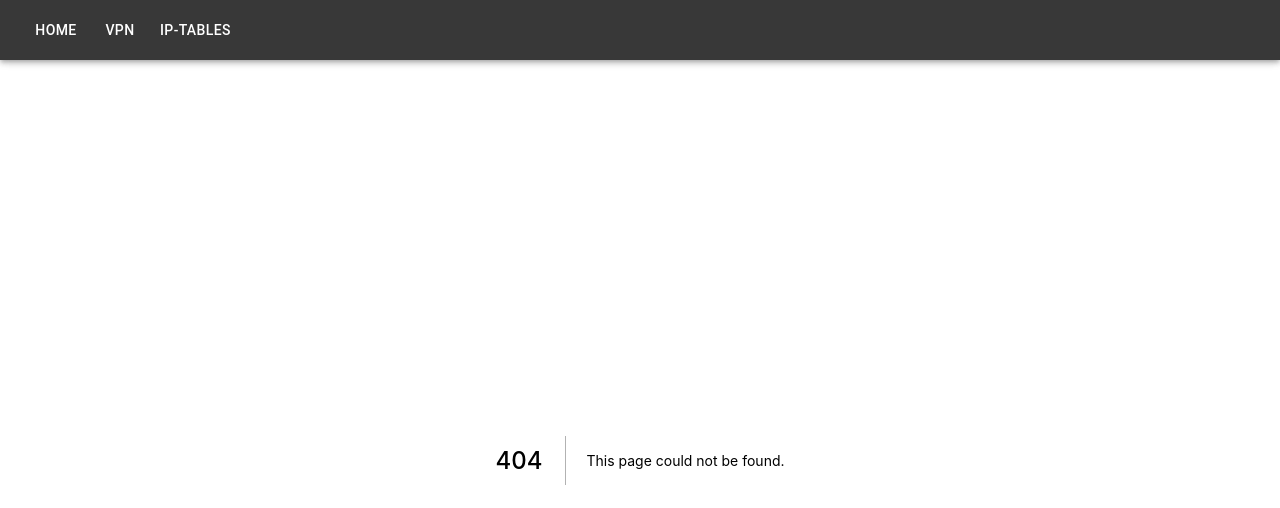
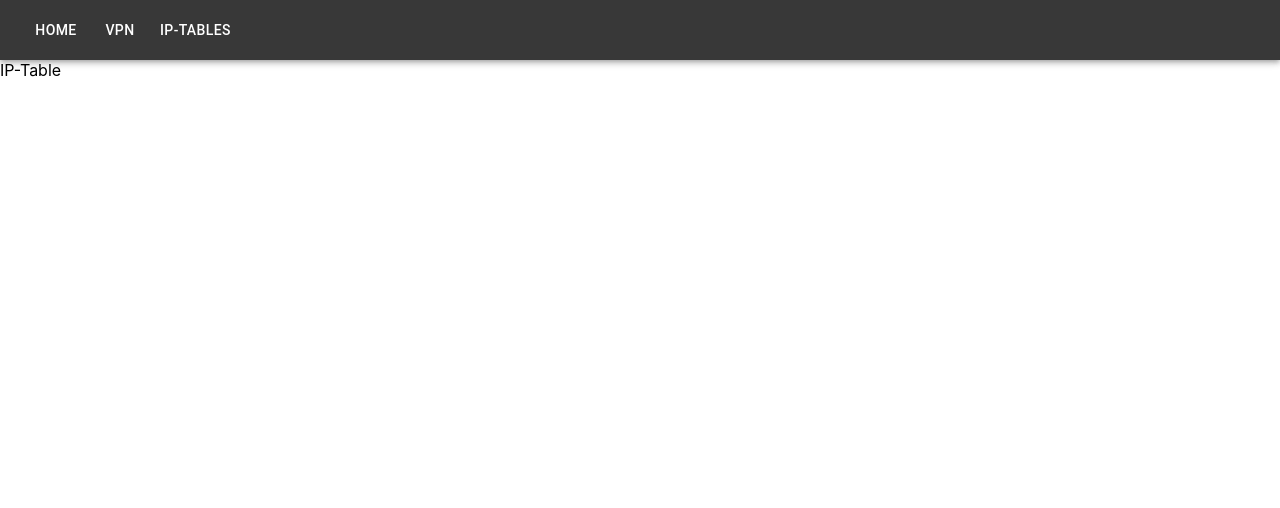
Before and after one commit to ChristianHesels/home-server, a Next.js app in the folder app/: page /iptable in a window 1280 px wide. Before the commit this address had no page. Shown: the top 508 px of the page. Built offline with nearby package versions, Linux system fonts and the light colour scheme.

Commit message:
Added IP-Table route dummy

```diff
--- /dev/null
+++ b/app/pages/iptable/index.tsx
@@ -0,0 +1,5 @@
+import React from 'react';
+
+export default function index() {
+  return <div>IP-Table</div>;
+}
```
